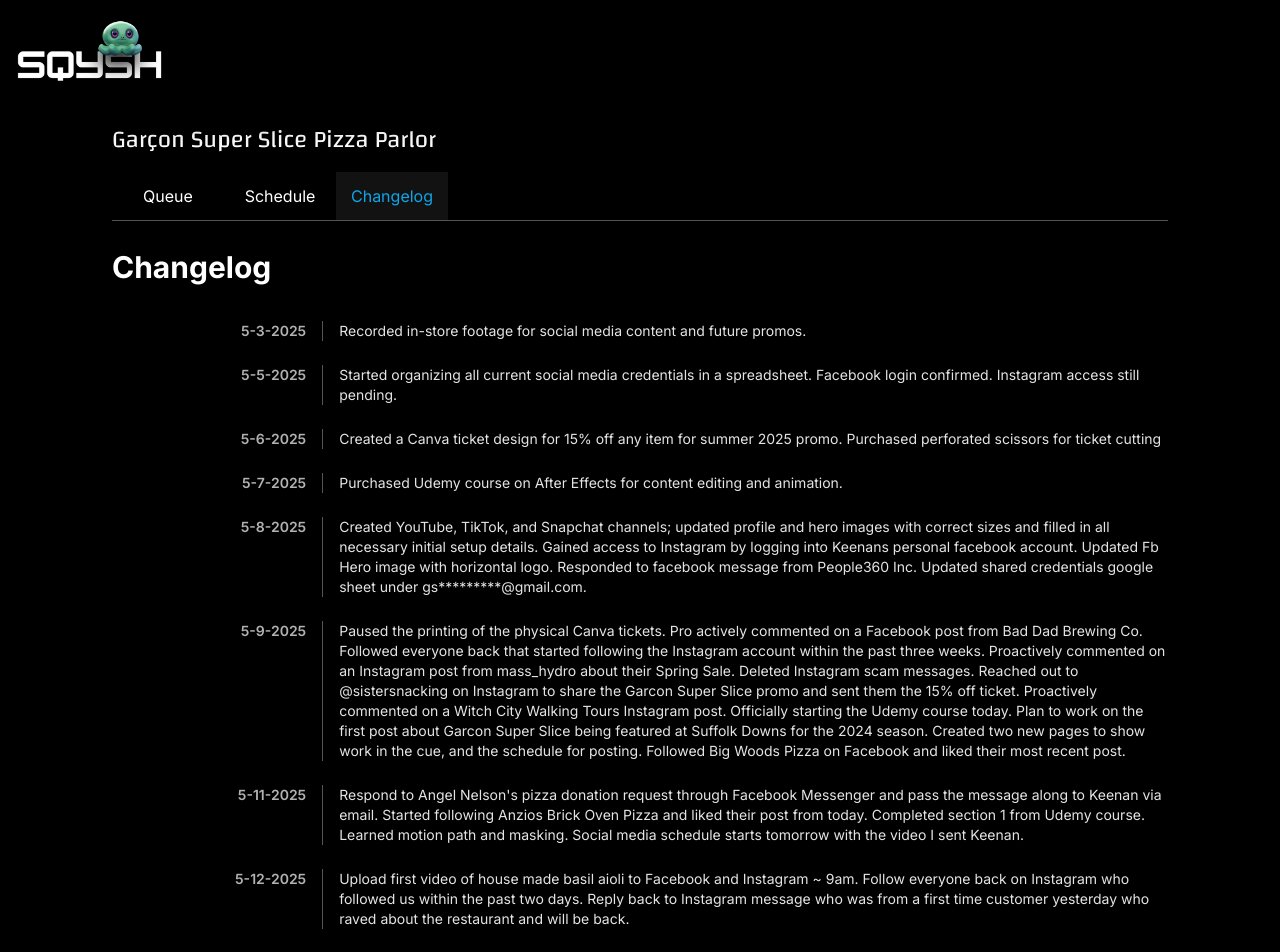
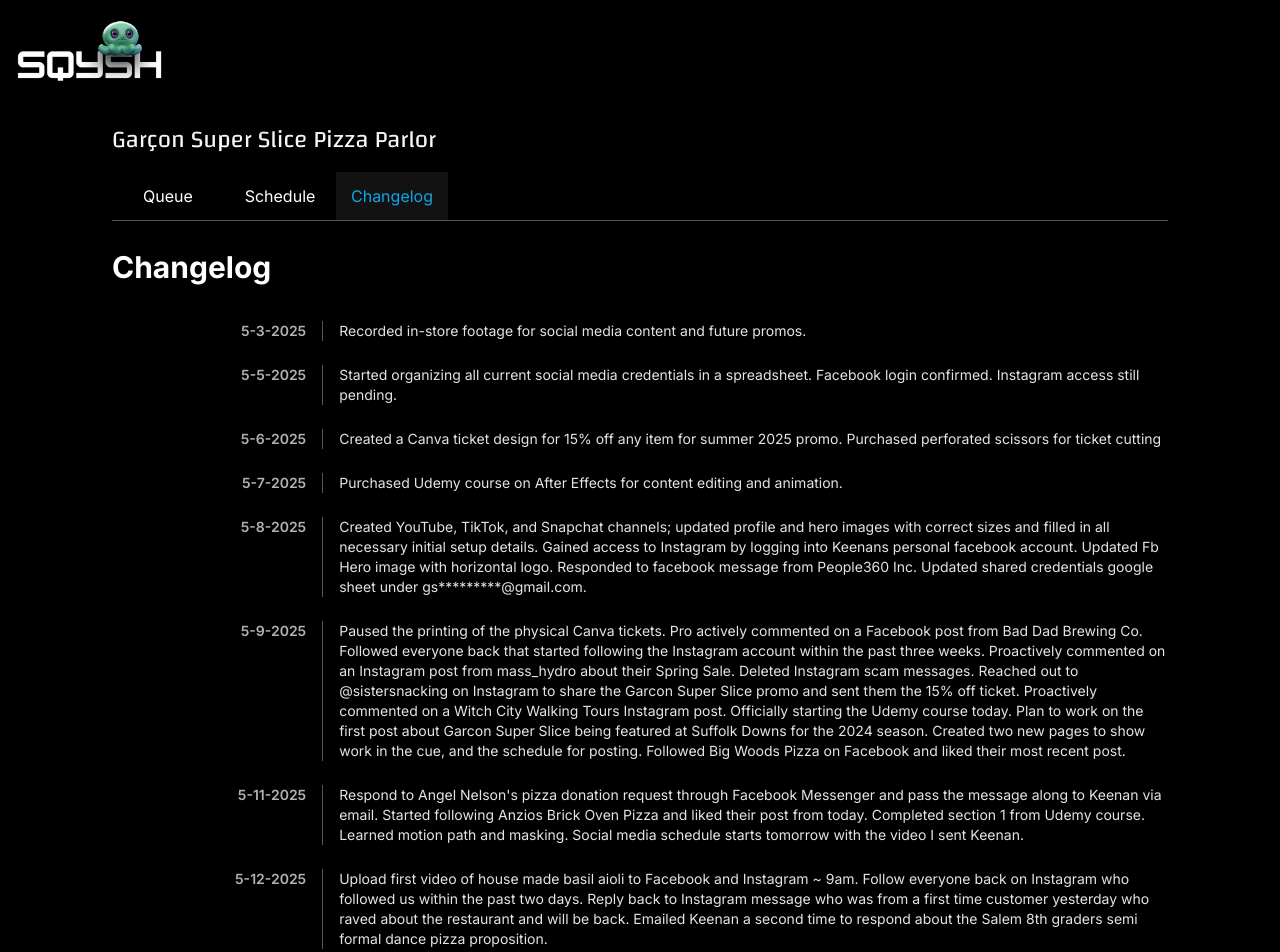
Before and after one commit to rowgregory/sqysh, a Next.js app: page /clients/garcon/changelog in a window 1280 px wide. Shown: the top 952 px of the page. Built offline with nearby package versions, Linux system fonts and the light colour scheme; a web font is replaced by a local one.

Commit message:
chore(garcon):Add to garcon changelog

```diff
--- a/app/clients/garcon/changelog/page.tsx
+++ b/app/clients/garcon/changelog/page.tsx
@@ -37,7 +37,7 @@ const changelogData = [
   {
     date: "5-12-2025",
     message:
-      "Upload first video of house made basil aioli to Facebook and Instagram ~ 9am. Follow everyone back on Instagram who followed us within the past two days. Reply back to Instagram message who was from a first time customer yesterday who raved about the restaurant and will be back.",
+      "Upload first video of house made basil aioli to Facebook and Instagram ~ 9am. Follow everyone back on Instagram who followed us within the past two days. Reply back to Instagram message who was from a first time customer yesterday who raved about the restaurant and will be back. Emailed Keenan a second time to respond about the Salem 8th graders semi formal dance pizza proposition.",
   },
 ];
 
```
